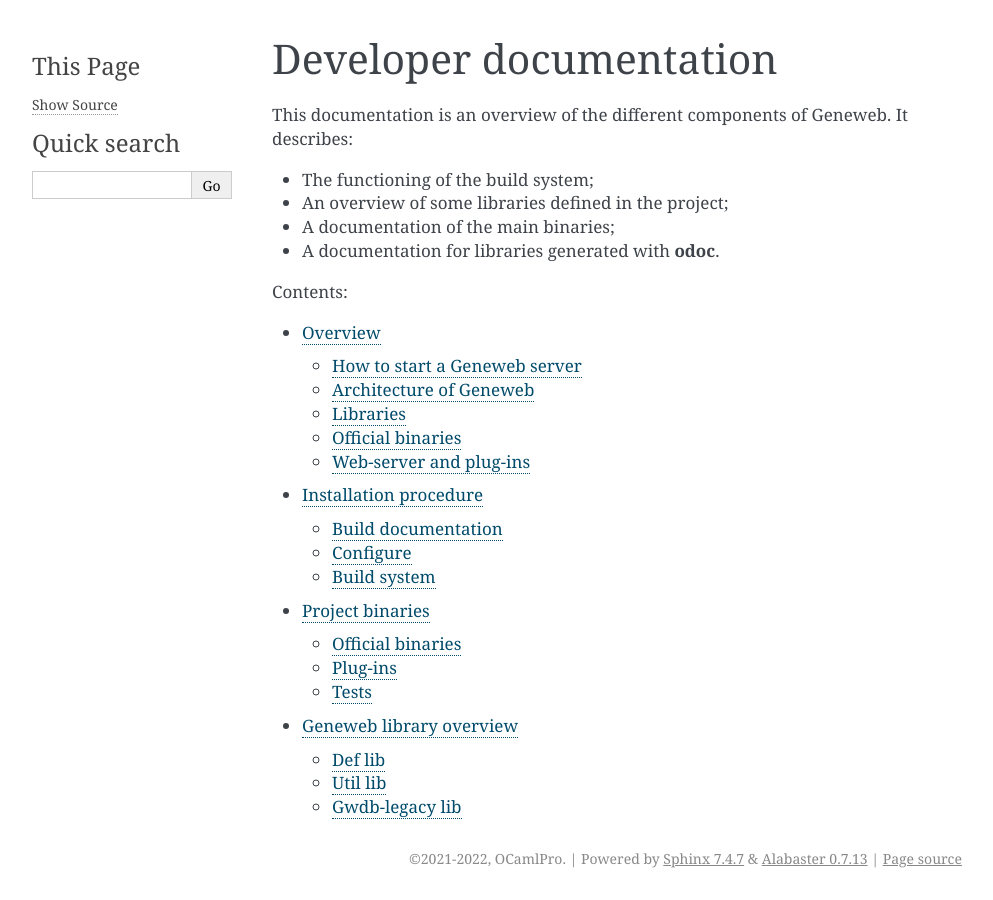
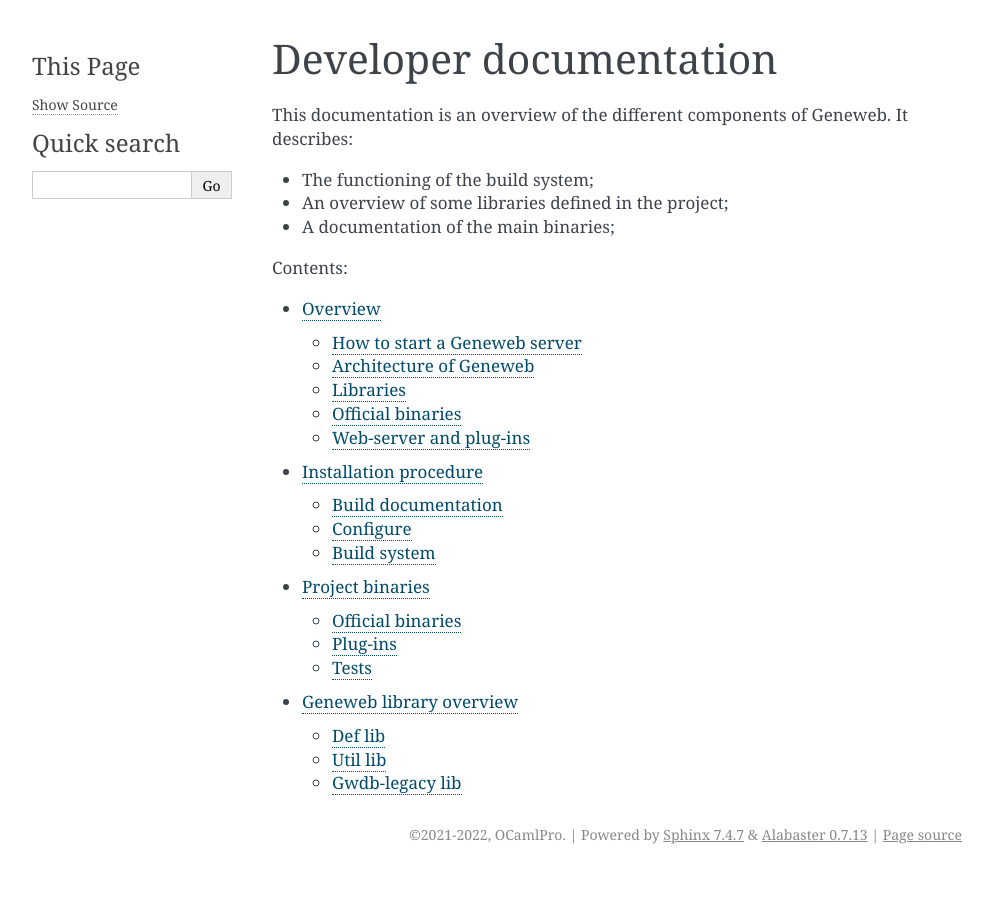
Before and after one commit to geneweb/geneweb.github.io, a Sphinx documentation site: the page built from source/dev-doc/index.rst, in a window 1280 px wide. Shown: the whole page, without its empty margins (148-1141 px from the left). Built offline with Sphinx 7.4.7, drawn with Linux system fonts in a browser that asks for light colours.

Commit message:
Removed reference to documentation generated by odoc (available in main geneweb repo)

```diff
--- a/source/dev-doc/index.rst
+++ b/source/dev-doc/index.rst
@@ -11,8 +11,6 @@ It describes:
 
 - A documentation of the main binaries;
 
-- A documentation for libraries generated with **odoc**.
-
 
 .. toctree::
    :maxdepth: 2
```
